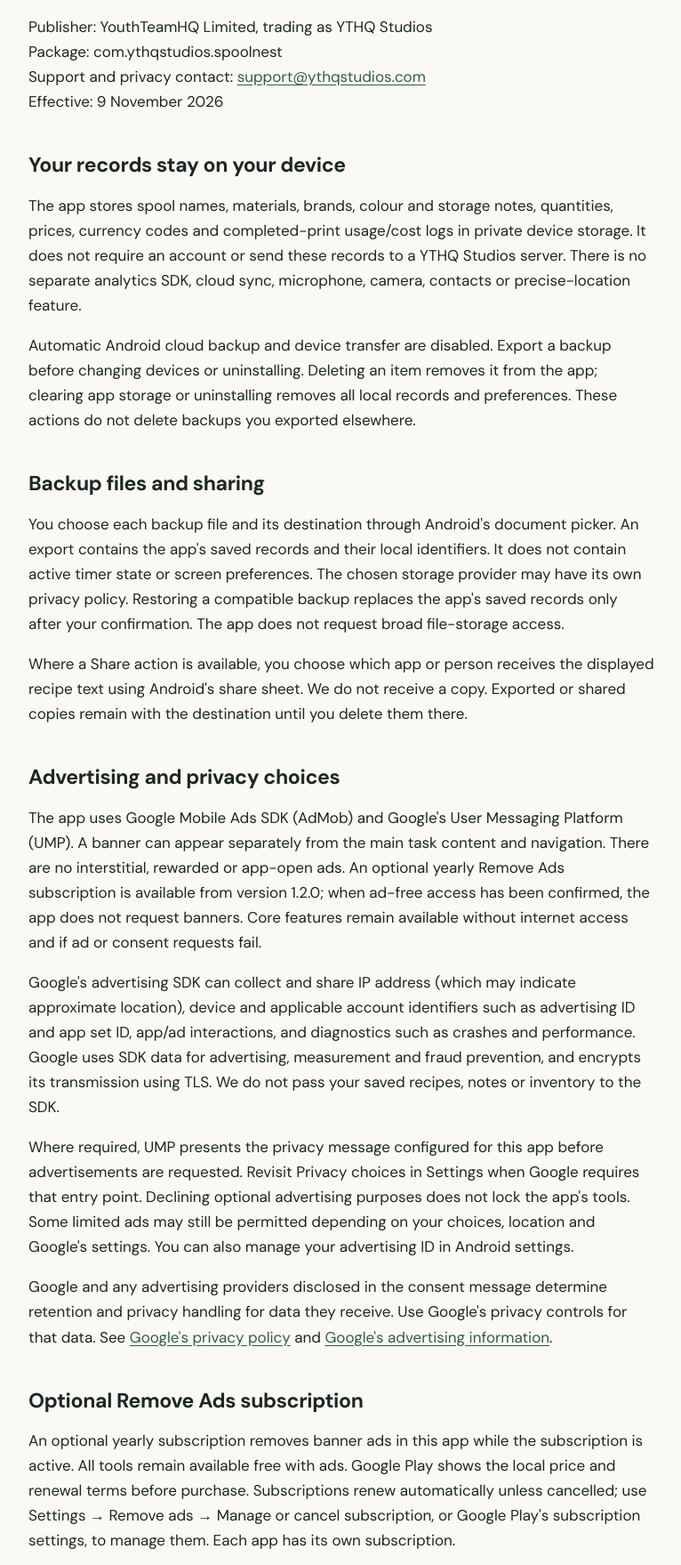
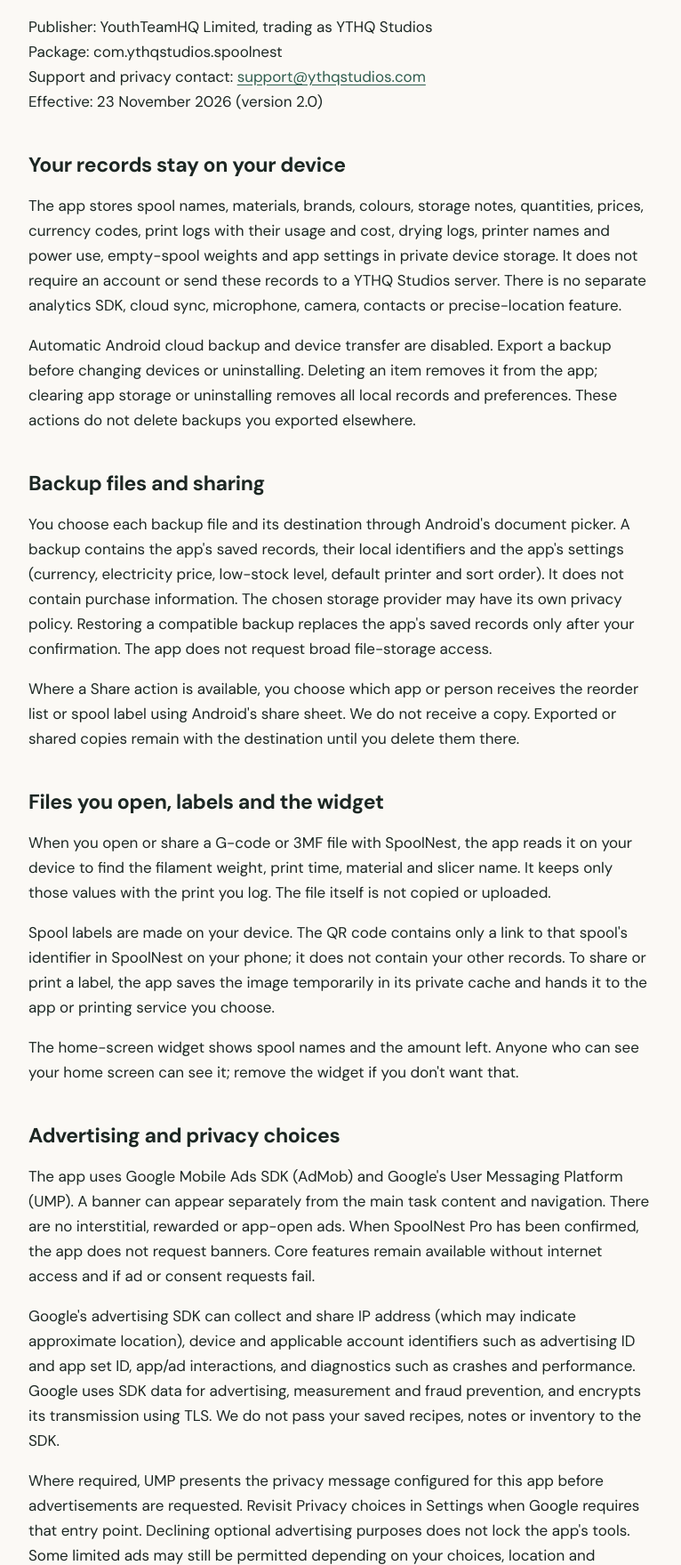
Before and after one commit to dkhiggins89/dkhiggins89.github.io, a plain HTML site: page spoolnest/privacy.html in a window 1280 px wide. Shown: the part 235-1994 px from the top of the page at 89% size, without its empty margins (256-1022 px from the left). Drawn offline with Linux system fonts and the light colour scheme.

Commit message:
SpoolNest 2.0: new screenshots, features, SpoolNest Pro wording, privacy policy for file import, labels and widget
Co-Authored-By: Claude Opus 5.5 <noreply@anthropic.com>

```diff
--- a/spoolnest/privacy.html
+++ b/spoolnest/privacy.html
@@ -69,21 +69,25 @@ main.legal hr{border:0;border-top:1px solid var(--rule);margin:40px 0}
 </div></header>
 <main id="main" class="legal">
 <div class="legal-nav"><a href="/spoolnest/">Back to SpoolNest</a></div><h1>SpoolNest privacy policy</h1>
-<p>Publisher: YouthTeamHQ Limited, trading as YTHQ Studios<br>Package: com.ythqstudios.spoolnest<br>Support and privacy contact: <a href="mailto:support@ythqstudios.com">support@ythqstudios.com</a><br>Effective: 9 November 2026</p>
+<p>Publisher: YouthTeamHQ Limited, trading as YTHQ Studios<br>Package: com.ythqstudios.spoolnest<br>Support and privacy contact: <a href="mailto:support@ythqstudios.com">support@ythqstudios.com</a><br>Effective: 23 November 2026 (version 2.0)</p>
 <h2>Your records stay on your device</h2>
-<p>The app stores spool names, materials, brands, colour and storage notes, quantities, prices, currency codes and completed-print usage/cost logs in private device storage. It does not require an account or send these records to a YTHQ Studios server. There is no separate analytics SDK, cloud sync, microphone, camera, contacts or precise-location feature.</p>
+<p>The app stores spool names, materials, brands, colours, storage notes, quantities, prices, currency codes, print logs with their usage and cost, drying logs, printer names and power use, empty-spool weights and app settings in private device storage. It does not require an account or send these records to a YTHQ Studios server. There is no separate analytics SDK, cloud sync, microphone, camera, contacts or precise-location feature.</p>
 <p>Automatic Android cloud backup and device transfer are disabled. Export a backup before changing devices or uninstalling. Deleting an item removes it from the app; clearing app storage or uninstalling removes all local records and preferences. These actions do not delete backups you exported elsewhere.</p>
 <h2>Backup files and sharing</h2>
-<p>You choose each backup file and its destination through Android's document picker. An export contains the app's saved records and their local identifiers. It does not contain active timer state or screen preferences. The chosen storage provider may have its own privacy policy. Restoring a compatible backup replaces the app's saved records only after your confirmation. The app does not request broad file-storage access.</p>
-<p>Where a Share action is available, you choose which app or person receives the displayed recipe text using Android's share sheet. We do not receive a copy. Exported or shared copies remain with the destination until you delete them there.</p>
+<p>You choose each backup file and its destination through Android's document picker. A backup contains the app's saved records, their local identifiers and the app's settings (currency, electricity price, low-stock level, default printer and sort order). It does not contain purchase information. The chosen storage provider may have its own privacy policy. Restoring a compatible backup replaces the app's saved records only after your confirmation. The app does not request broad file-storage access.</p>
+<p>Where a Share action is available, you choose which app or person receives the reorder list or spool label using Android's share sheet. We do not receive a copy. Exported or shared copies remain with the destination until you delete them there.</p>
+<h2>Files you open, labels and the widget</h2>
+<p>When you open or share a G-code or 3MF file with SpoolNest, the app reads it on your device to find the filament weight, print time, material and slicer name. It keeps only those values with the print you log. The file itself is not copied or uploaded.</p>
+<p>Spool labels are made on your device. The QR code contains only a link to that spool's identifier in SpoolNest on your phone; it does not contain your other records. To share or print a label, the app saves the image temporarily in its private cache and hands it to the app or printing service you choose.</p>
+<p>The home-screen widget shows spool names and the amount left. Anyone who can see your home screen can see it; remove the widget if you don't want that.</p>
 <h2>Advertising and privacy choices</h2>
-<p>The app uses Google Mobile Ads SDK (AdMob) and Google's User Messaging Platform (UMP). A banner can appear separately from the main task content and navigation. There are no interstitial, rewarded or app-open ads. An optional yearly Remove Ads subscription is available from version 1.2.0; when ad-free access has been confirmed, the app does not request banners. Core features remain available without internet access and if ad or consent requests fail.</p>
+<p>The app uses Google Mobile Ads SDK (AdMob) and Google's User Messaging Platform (UMP). A banner can appear separately from the main task content and navigation. There are no interstitial, rewarded or app-open ads. When SpoolNest Pro has been confirmed, the app does not request banners. Core features remain available without internet access and if ad or consent requests fail.</p>
 <p>Google's advertising SDK can collect and share IP address (which may indicate approximate location), device and applicable account identifiers such as advertising ID and app set ID, app/ad interactions, and diagnostics such as crashes and performance. Google uses SDK data for advertising, measurement and fraud prevention, and encrypts its transmission using TLS. We do not pass your saved recipes, notes or inventory to the SDK.</p>
 <p>Where required, UMP presents the privacy message configured for this app before advertisements are requested. Revisit Privacy choices in Settings when Google requires that entry point. Declining optional advertising purposes does not lock the app's tools. Some limited ads may still be permitted depending on your choices, location and Google's settings. You can also manage your advertising ID in Android settings.</p>
 <p>Google and any advertising providers disclosed in the consent message determine retention and privacy handling for data they receive. Use Google's privacy controls for that data. See <a href="https://policies.google.com/privacy">Google's privacy policy</a> and <a href="https://policies.google.com/technologies/ads">Google's advertising information</a>.</p>
-<h2>Optional Remove Ads subscription</h2>
-<p>An optional yearly subscription removes banner ads in this app while the subscription is active. All tools remain available free with ads. Google Play shows the local price and renewal terms before purchase. Subscriptions renew automatically unless cancelled; use Settings &rarr; Remove ads &rarr; Manage or cancel subscription, or Google Play's subscription settings, to manage them. Each app has its own subscription.</p>
-<p>Google Play processes payments under its own terms and privacy policy. The app does not receive your card number or payment-account password. It queries Google Play for this app's purchase and subscription status and acknowledges completed purchases. Signed receipt data, purchase tokens and the last confirmation time are stored privately on the device to check ad-free access and support a short offline confirmation window. This information is not included in notebook exports, sent to a YTHQ Studios server, or passed to AdMob. Reinstalling or changing phones may require Restore purchase using the Google Play account that purchased the subscription.</p>
+<h2>Optional SpoolNest Pro purchase</h2>
+<p>SpoolNest Pro is an optional one-time purchase or yearly subscription. It removes banner ads and unlocks G-code and 3MF logging, spool labels, the home-screen widget and more than one printer. Spool tracking, weighing, print logging, costs, stats and backups stay free with ads. Earlier Remove Ads purchases include SpoolNest Pro. Google Play shows the local price and renewal terms before purchase. Subscriptions renew automatically unless cancelled; use Settings &rarr; SpoolNest Pro, or Google Play's subscription settings, to manage them. Each app has its own purchases.</p>
+<p>Google Play processes payments under its own terms and privacy policy. The app does not receive your card number or payment-account password. It queries Google Play for this app's purchase and subscription status and acknowledges completed purchases. Signed receipt data, purchase tokens and the last confirmation time are stored privately on the device to check access to SpoolNest Pro and support a short offline confirmation window. This information is not included in backups, sent to a YTHQ Studios server, or passed to AdMob. Reinstalling or changing phones may require Restore purchase using the Google Play account that made the purchase.</p>
 <p>Google keeps payment and transaction information according to its own policies. As the publisher, YTHQ Studios may have access to order and subscription information in Google's developer tools for billing, support and fraud prevention. Clearing app storage removes local receipt data; it does not cancel a subscription or delete Google's transaction records.</p>
 <h2>Contact and changes</h2>
 <p>For questions, contact <a href="mailto:support@ythqstudios.com">support@ythqstudios.com</a>. We do not hold a server copy of the records described above. Remove them using the app or Android settings, and remove any exported copies at their storage destination. We will update this page and its effective date if the app's features or data practices change.</p>
```
Also changed, not shown: spoolnest/index.html (+4 -4 lines), spoolnest/terms.html (+1 -1 lines), spoolnest/img/01.webp (added), spoolnest/img/02.webp (added), spoolnest/img/03.webp (added), spoolnest/img/04.webp (added), spoolnest/img/05.webp (added), spoolnest/img/06.webp (added).
